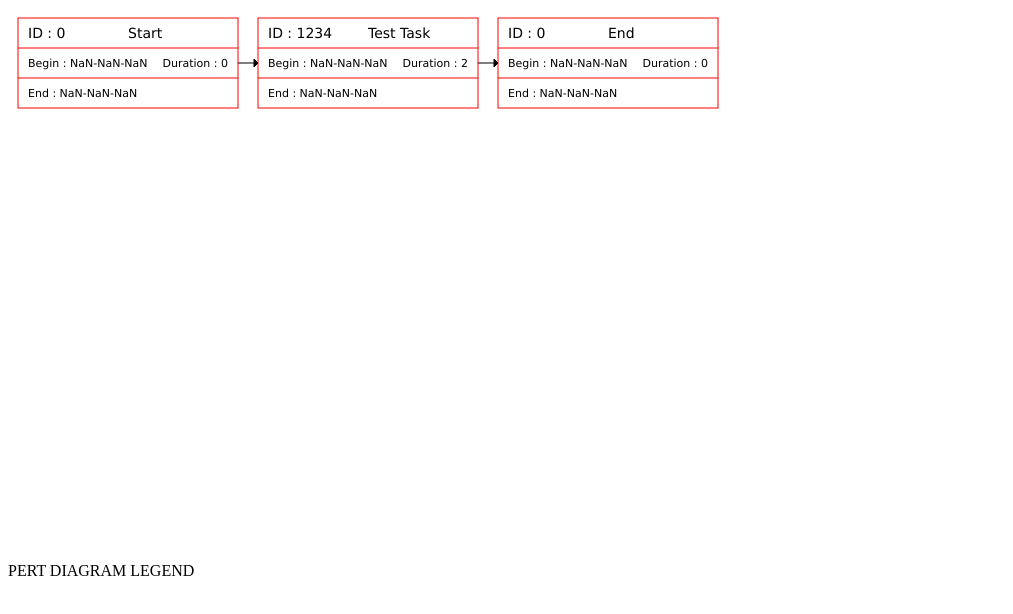
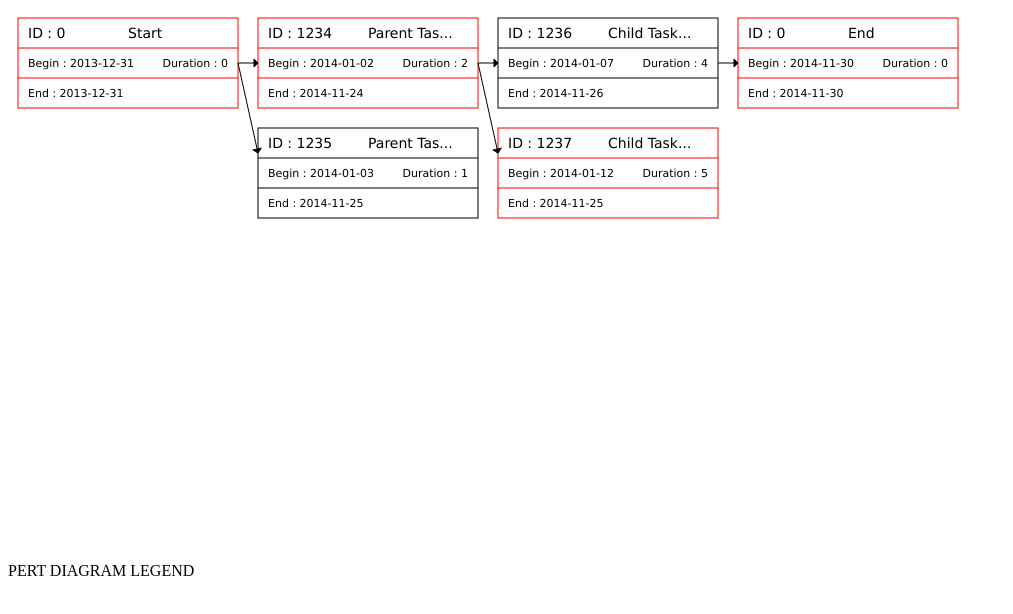
Before and after one commit to FlyersWeb/pert-raphael, a website: page index.html in a window 1280 px wide. Shown: the whole page, without its empty margins (0-1013 px from the left). Drawn offline with Linux system fonts and the light colour scheme.

Commit message:
Added integer parsing

```diff
--- a/index.html
+++ b/index.html
@@ -12,8 +12,23 @@
       var tasks = [{
         parent: null,
         id: '1234',
-        name: 'Test Task',
+        name: 'Parent Task #1',
         duration: '2'
+      },{
+        parent: null,
+        id: '1235',
+        name: 'Parent Task #2',
+        duration: '1'
+      },{
+        parent: 1234,
+        id: '1236',
+        name: 'Child Task #1',
+        duration: '4'
+      },{
+        parent: 1234,
+        id: '1237',
+        name: 'Child Task #2',
+        duration: '5'
       }];
 
       var project = {
--- a/src/pert.js
+++ b/src/pert.js
@@ -118,8 +118,8 @@ Raphael.fn.pertChart = function (p, wd) {
         var ts = p.tasks;
         var onp = taskCountParents( ts[ts.length-1], ts )+1;
 
-        var db = new Date(p.begin);
-        var de = new Date(p.end);
+        var db = new Date(parseInt(p.begin));
+        var de = new Date(parseInt(p.end));
 
         var st = {id: 0,
             name: 'Start',
@@ -129,8 +129,8 @@ Raphael.fn.pertChart = function (p, wd) {
         // Display start
         taskDisplay(r,st,10,10,w,h,db,db,true);
 
-        var dtb = new Date(p.begin), dtbs = {};
-        var dte = new Date(p.end), dtes = {};
+        var dtb = new Date(parseInt(p.begin)), dtbs = {};
+        var dte = new Date(parseInt(p.end)), dtes = {};
         var odte = new Date(dte);
         var od = 0;
         var cs = {};
```
Also changed, not shown: build/pert-svg/pert-svg-0.1.0.min.js, 1 other file.
